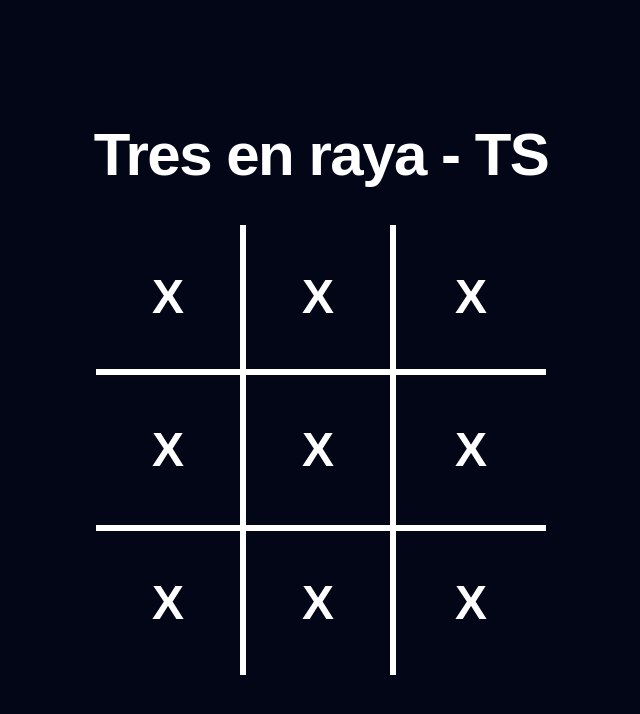
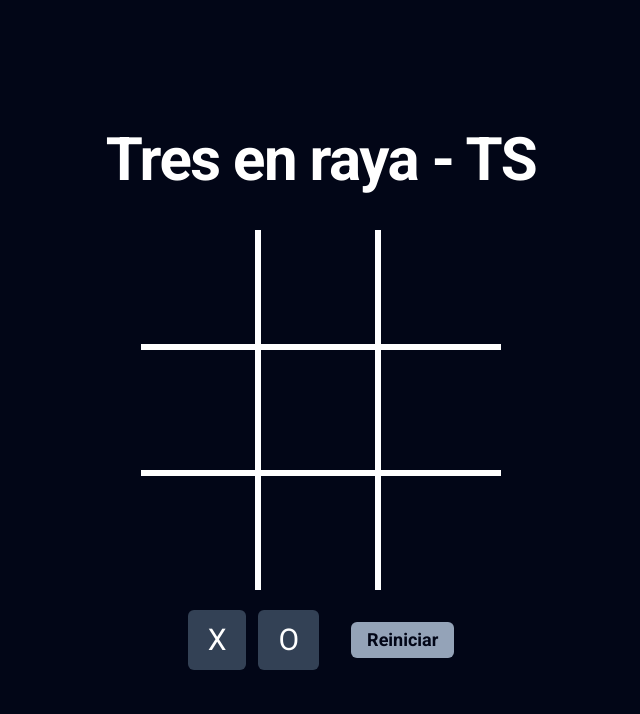
Before and after one commit to RubertG/tres-en-raya-ts, a React (Vite) app: page / in a window 1280 px wide. Shown: the top 714 px of the page, without its empty margins (319-959 px from the left). Built offline with nearby package versions, Linux system fonts and the light colour scheme; the HTML template or start-up script is replaced by a standard one.

Commit message:
ACTUALIZACION: Footer

```diff
--- a/src/App.css
+++ b/src/App.css
@@ -1,6 +1,10 @@
 :root {
   --border-color: #fff;
   --border-size: 6px
+}
+
+.board div:nth-child(1) {
+  border-top-left-radius: var(--border-size);
 }
 
 .board div:nth-child(1),
@@ -11,6 +15,7 @@
 }
 
 .board div:nth-child(3) {
+  border-top-right-radius: var(--border-size);
   border-bottom: var(--border-size) solid var(--border-color);
 }
 
@@ -22,6 +27,10 @@
   border-right: var(--border-size) solid var(--border-color);
 }
 
+.board div:nth-child(7) {
+  border-bottom-left-radius: var(--border-size);
+}
+
 .board div:nth-child(7),
 .board div:nth-child(8) {
   border: var(--border-size) solid var(--border-color);
@@ -30,5 +39,6 @@
 }
 
 .board div:nth-child(9) {
+  border-bottom-right-radius: var(--border-size);
   border-top: var(--border-size) solid var(--border-color);
 }
--- a/src/App.tsx
+++ b/src/App.tsx
@@ -5,7 +5,7 @@ const App = (): JSX.Element => {
   return (
     <div className="flex justify-center items-center flex-col h-screen bg-slate-950 p-5">
       <h1
-        className="text-6xl font-extrabold tracking-tight text-white">
+        className="text-6xl tracking-tight font-extrabold text-white">
         Tres en raya - TS
       </h1>
       <Board />
--- a/src/components/Board.tsx
+++ b/src/components/Board.tsx
@@ -1,20 +1,53 @@
 import { useState } from 'react'
 import Square from './Square'
-import { type SquareOptions } from '../types/types'
+import { type TurnType, type SquareOptions } from '../types/types'
 import { OPTIONS } from '../consts/consts'
+import Footer from './Footer'
+
+const WINNING_COMBO = [
+  [0, 1, 2],
+  [3, 4, 5],
+  [6, 7, 8],
+  [0, 3, 6],
+  [1, 4, 7],
+  [2, 5, 8],
+  [0, 4, 8],
+  [2, 4, 6]
+]
 
 const Board = (): JSX.Element => {
-  const [board, setBoard] = useState<SquareOptions[]>([
-    'X', 'X', 'X',
-    'X', 'X', 'X',
-    'X', 'X', 'X'
-  ])
+  const [turn, setTurn] = useState<TurnType>(OPTIONS.X)
+  const [board, setBoard] = useState<SquareOptions[]>(new Array(9).fill(null))
 
   const handleClick = (index: number): void => {
     const square = board[index]
+    if (square === null) {
+      const newBoard = [...board]
+      newBoard[index] = turn
+      setBoard(newBoard)
+      setTurn(turn === OPTIONS.X ? OPTIONS.O : OPTIONS.X)
+      setTimeout(() => { verifyWinner(newBoard) }, 100)
+    }
+  }
+
+  const resetBoard = (): void => {
+    setTurn(OPTIONS.X)
+    setBoard(new Array(9).fill(null))
+  }
+
+  const verifyWinner = (board: SquareOptions[]): void => {
+    WINNING_COMBO.forEach(combo => {
+      const [a, b, c] = combo
+      if (board[a] === null) return
+      if (board[a] === board[b] && board[c] === board[b]) {
+        alert(`Winner: ${board[a]}`)
+        resetBoard()
+      }
+    })
   }
 
   return (
+    <>
       <main className="grid grid-cols-3 grid-rows-3 mt-10 board">
         {
           board.map((value, index) => {
@@ -26,6 +59,8 @@ const Board = (): JSX.Element => {
           })
         }
       </main>
+      <Footer turn={turn} resetBoard={resetBoard} />
+    </>
   )
 }
 
--- /dev/null
+++ b/src/components/Footer.tsx
@@ -0,0 +1,30 @@
+import { OPTIONS } from '../consts/consts'
+import { type TurnType } from '../types/types'
+
+interface Props {
+  turn: TurnType
+  resetBoard: () => void
+}
+
+const Footer: React.FC<Props> = ({ turn, resetBoard }): JSX.Element => {
+  const className = 'text-white text-3xl py-3 px-5 bg-slate-700 rounded-md transition-colors'
+  const classNameX = `${className} ${turn === OPTIONS.X ? 'bg-red-500' : ''}`
+  const classNameY = `${className} ${turn === OPTIONS.O ? 'bg-blue-500' : ''}`
+
+  return (
+    <footer className='flex justify-center items-center gap-8 mt-5'>
+      <div className='flex justify-center items-center gap-3'>
+        <p className={classNameX}>{OPTIONS.X}</p>
+        <p className={classNameY}>{OPTIONS.O}</p>
+      </div>
+      <button
+        className="block bg-slate-400 font-bold py-1 px-4 rounded-md text-lg text-slate-950 hover:bg-slate-500 transition-colors"
+        onClick={resetBoard}
+      >
+        Reiniciar
+      </button>
+    </footer>
+  )
+}
+
+export default Footer
--- a/src/components/Square.tsx
+++ b/src/components/Square.tsx
@@ -9,7 +9,7 @@ interface Props {
 const Square: React.FC<Props> = ({ children, index, onClick }): JSX.Element => {
   return (
     <div
-      className="w-[150px] h-[150px] flex items-center justify-center text-5xl font-semibold text-white cursor-pointer hover:bg-slate-900"
+      className="w-[120px] h-[120px] flex items-center justify-center text-5xl font-semibold text-white cursor-pointer hover:bg-slate-900 transition-colors"
       onClick={() => { onClick(index) }}>
       {children}
     </div>
--- a/src/index.css
+++ b/src/index.css
@@ -1,3 +1,5 @@
+@import url('https://fonts.googleapis.com/css2?family=Roboto:wght@400;700&display=swap');
+
 @tailwind base;
 @tailwind components;
 @tailwind utilities;
--- a/src/types/types.d.ts
+++ b/src/types/types.d.ts
@@ -1,3 +1,4 @@
 import { type OPTIONS } from '../consts/consts'
 
 export type SquareOptions = typeof OPTIONS[keyof typeof OPTIONS] | null
+export type TurnType = typeof OPTIONS[keyof typeof OPTIONS]
--- a/tailwind.config.js
+++ b/tailwind.config.js
@@ -6,7 +6,7 @@ export default {
   ],
   theme: {
     fontFamily: {
-      sans: ['Poppins', 'sans-serif'],
+      sans: ['Roboto', 'Arial', 'sans-serif']
     },
   },
   plugins: [],
```
Also changed, not shown: .eslintrc.cjs. Lines whose indentation alone changed are shown as unchanged.
